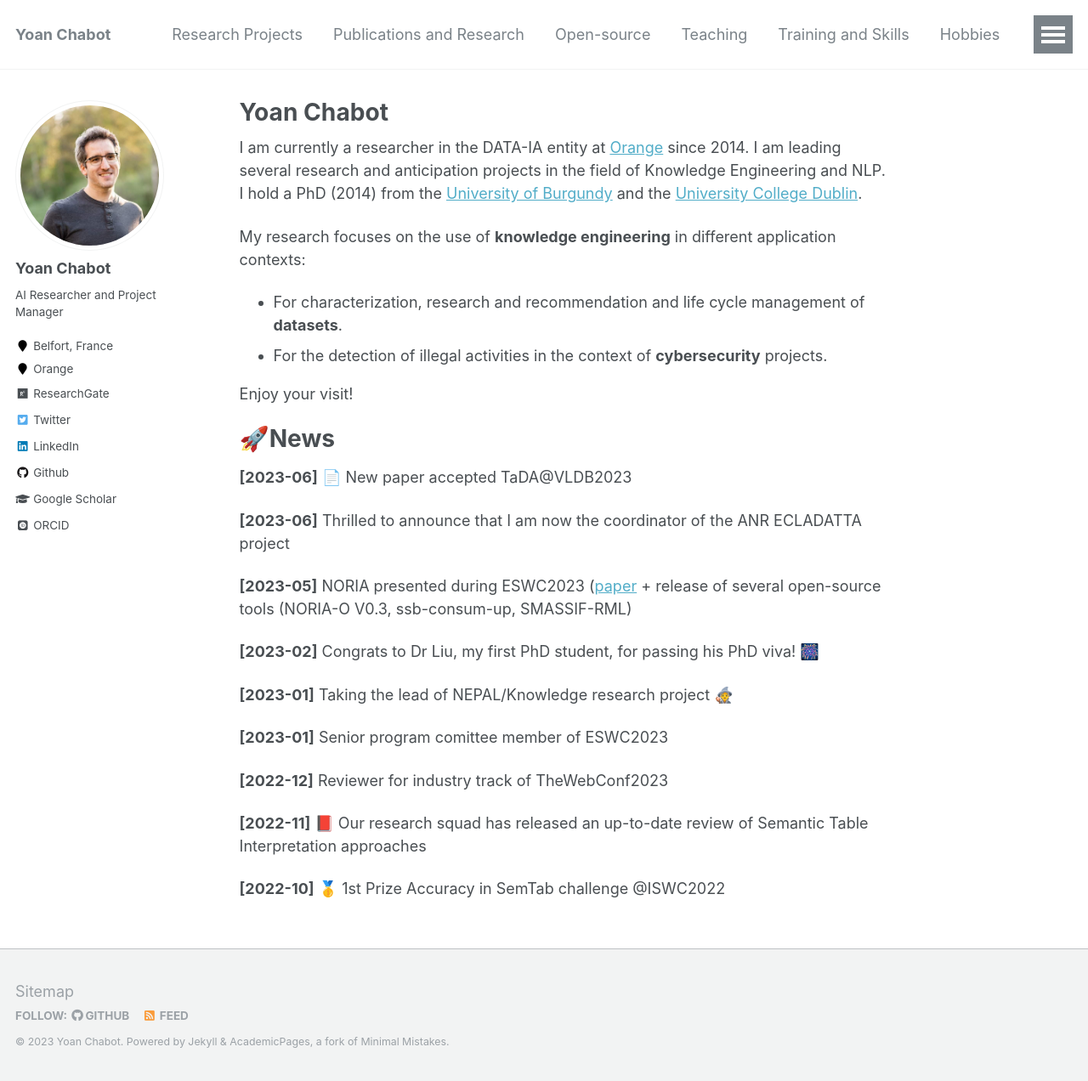
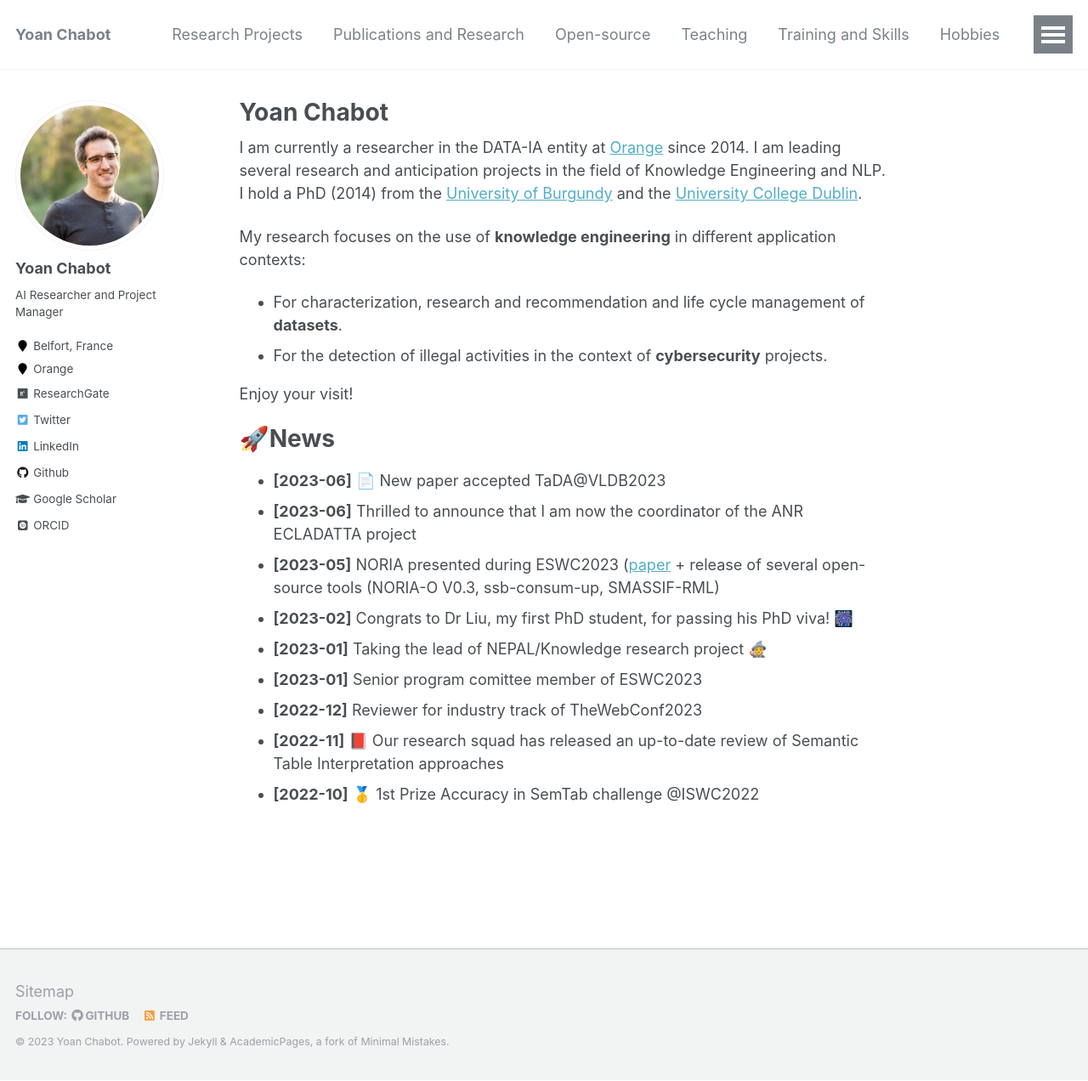
Before and after one commit to yoanchabot/yoanchabot.github.io, a Jekyll site: the page built from _pages/about.md, in a window 1280 px wide and 1272 px high. Shown: the whole window at 85% size. Built offline with Jekyll 4.4.1, drawn with Linux system fonts in a browser that asks for light colours; some web fonts are replaced.

Commit message:
Update news

```diff
--- a/_pages/about.md
+++ b/_pages/about.md
@@ -19,20 +19,12 @@
 Enjoy your visit!
 
 # 🚀News
-**[2023-06]** 📄 New paper accepted TaDA@VLDB2023
-
-**[2023-06]** Thrilled to announce that I am now the coordinator of the ANR ECLADATTA project
-
-**[2023-05]** NORIA presented during ESWC2023 ([paper](./publications/html#eswc_2023_a) + release of several open-source tools (NORIA-O V0.3, ssb-consum-up, SMASSIF-RML)
-
-**[2023-02]** Congrats to Dr Liu, my first PhD student, for passing his PhD viva! 🎆
-
-**[2023-01]** Taking the lead of NEPAL/Knowledge research project 🧙
-
-**[2023-01]** Senior program comittee member of ESWC2023
-
-**[2022-12]** Reviewer for industry track of TheWebConf2023
-
-**[2022-11]** 📕 Our research squad has released an up-to-date review of Semantic Table Interpretation approaches
-
-**[2022-10]** 🥇 1st Prize Accuracy in SemTab challenge @ISWC2022
+* **[2023-06]** 📄 New paper accepted TaDA@VLDB2023
+* **[2023-06]** Thrilled to announce that I am now the coordinator of the ANR ECLADATTA project
+* **[2023-05]** NORIA presented during ESWC2023 ([paper](./publications/html#eswc_2023_a) + release of several open-source tools (NORIA-O V0.3, ssb-consum-up, SMASSIF-RML)
+* **[2023-02]** Congrats to Dr Liu, my first PhD student, for passing his PhD viva! 🎆
+* **[2023-01]** Taking the lead of NEPAL/Knowledge research project 🧙
+* **[2023-01]** Senior program comittee member of ESWC2023
+* **[2022-12]** Reviewer for industry track of TheWebConf2023
+* **[2022-11]** 📕 Our research squad has released an up-to-date review of Semantic Table Interpretation approaches
+* **[2022-10]** 🥇 1st Prize Accuracy in SemTab challenge @ISWC2022
```
